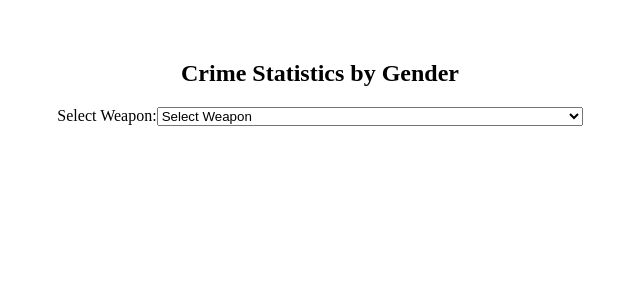
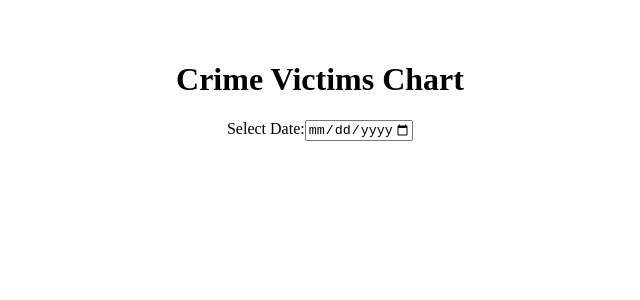
Before and after one commit to aikerary/Crimes_DashBoard, a React (Vite) app in the folder Frontend/: page / in a window 1280 px wide. Shown: the top 300 px of the page, without its empty margins (320-960 px from the left). Built offline with nearby package versions, Linux system fonts and the light colour scheme.

Commit message:
change date in q2

```diff
--- a/Frontend/src/App.jsx
+++ b/Frontend/src/App.jsx
@@ -13,7 +13,9 @@ function App() {
     {/* <Map></Map>
     <Query_2 ></Query_2>
     <Query_6></Query_6>*/}
-    <Query_6></Query_6>
+    {/* <Query_6></Query_6> */}
+    <Query_2 ></Query_2>
+
     </>
   )
 }
--- a/Frontend/src/components/Query_2/Query_2.jsx
+++ b/Frontend/src/components/Query_2/Query_2.jsx
@@ -64,7 +64,7 @@ function CrimeVictimsChart() {
 
     // Validate selected date
     const minDate = new Date('2020-01-01');
-    const maxDate = new Date('2024-04-01');
+    const maxDate = new Date('2024-03-31');
     const selectedDateObj = new Date(selectedDate);
 
     if (selectedDateObj >= minDate && selectedDateObj <= maxDate) {
@@ -86,7 +86,7 @@ function CrimeVictimsChart() {
           value={selectedDate}
           onChange={handleDateChange}
           min="2020-01-01"
-          max="2024-04-01"
+          max="2024-03-31"
         />
       </div>
       <canvas id="crimeChart"></canvas>
```
Also changed, not shown: 1 other file (tests, documents, lock files or other folders).
